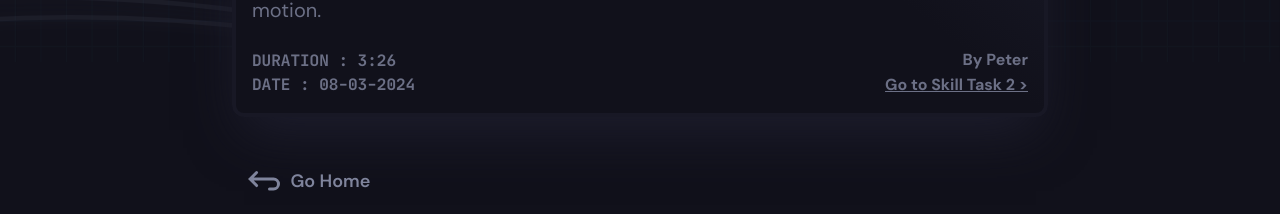
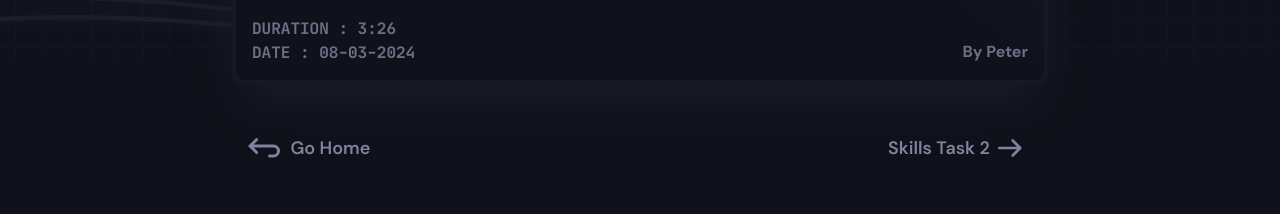
Before and after one commit to peterdev22/peterkni.com, a SvelteKit app: page /videos/skilltask1 in a window 1280 px wide. Shown: the part 738-952 px from the top of the page. Built offline with nearby package versions, Linux system fonts and the light colour scheme; a web font is replaced by a local one.

Commit message:
Clearer nav buttons

```diff
--- a/package.json
+++ b/package.json
@@ -1,6 +1,6 @@
 {
 	"name": "peterkni.com",
-	"version": "1.4.2",
+	"version": "1.4.3",
 	"private": true,
 	"scripts": {
 		"dev": "vite dev",
--- a/src/routes/videos/skilltask1/+page.svelte
+++ b/src/routes/videos/skilltask1/+page.svelte
@@ -18,7 +18,7 @@
   <div class="basis-1/12 md:basis-2/12 lg:basis-3/12 xl:basis-2/12" />
   <div class="mx-7 basis-10/12 md:basis-8/12 lg:basis-6/12 xl:basis-8/12">
     <div class="animate-zoomFadeIn opacity-0">
-      <div class="text-overlay-0 font-body font-bold italic text-lg mt-32">
+      <div class="text-overlay-0 font-body font-bold italic text-lg mt-24">
         CAD 2024
       </div>
       <div class="text-subtext-1 font-title font-bold text-2xl">
@@ -54,21 +54,18 @@
           </div>
         </div>
         <div>
+          <br>
           <div class="text-overlay-0 font-bold font-body text-md text-right">
             By Peter
           </div>
-          <a
-            class="text-overlay-0 font-bold font-body text-md text-right hover:text-mauve transition-all underline"
-            href="/videos/skilltask2">Go to Skill Task 2 ></a
-          >
         </div>
       </div>
     </div>
 
-    <div class="p-4">
+    <div class="p-4 flex justify-between">
       <a
         href="/"
-        class="transition-all duration-500 opacity-0 ease-in-out text-overlay-1 font-body text-lg font-semibold animate-zoomFadeIn hover:text-mauve hover:ml-1.5"
+        class="transition-all duration-500 opacity-0 ease-in-out text-overlay-1 font-body text-lg font-semibold animate-zoomFadeIn hover:text-mauve hover:font-bold"
       >
         <svg
           xmlns="http://www.w3.org/2000/svg"
@@ -85,7 +82,15 @@
         >
         Go Home
       </a>
+      <a
+        href="/videos/skilltask2"
+        class="transition-all duration-500 opacity-0 ease-in-out text-overlay-1 font-body text-lg font-semibold animate-zoomFadeIn hover:text-mauve hover:font-bold"
+      >
+        Skills Task 2
+        <svg xmlns="http://www.w3.org/2000/svg" class="inline-block align-text-bottom translate-y-1 mr-1.5" width="2rem" height="2rem" viewBox="0 0 24 24"><g fill="none"><path d="M24 0v24H0V0zM12.593 23.258l-.011.002l-.071.035l-.02.004l-.014-.004l-.071-.035c-.01-.004-.019-.001-.024.005l-.004.01l-.017.428l.005.02l.01.013l.104.074l.015.004l.012-.004l.104-.074l.012-.016l.004-.017l-.017-.427c-.002-.01-.009-.017-.017-.018m.265-.113l-.013.002l-.185.093l-.01.01l-.003.011l.018.43l.005.012l.008.007l.201.093c.012.004.023 0 .029-.008l.004-.014l-.034-.614c-.003-.012-.01-.02-.02-.022m-.715.002a.023.023 0 0 0-.027.006l-.006.014l-.034.614c0 .012.007.02.017.024l.015-.002l.201-.093l.01-.008l.004-.011l.017-.43l-.003-.012l-.01-.01z"/><path fill="currentColor" d="m14.707 5.636l5.657 5.657a1 1 0 0 1 0 1.414l-5.657 5.657a1 1 0 0 1-1.414-1.414l3.95-3.95H4a1 1 0 1 1 0-2h13.243l-3.95-3.95a1 1 0 1 1 1.414-1.414"/></g></svg>
+      </a>
     </div>
+
     <div
       class="lg:flex gap-10 mt-2 mb-14 lg:mb-8 animate-zoomFadeInDelay hidden"
     ></div>
--- a/src/routes/videos/skilltask2/+page.svelte
+++ b/src/routes/videos/skilltask2/+page.svelte
@@ -18,7 +18,7 @@
   <div class="basis-1/12 md:basis-2/12 lg:basis-3/12 xl:basis-2/12" />
   <div class="mx-7 basis-10/12 md:basis-8/12 lg:basis-6/12 xl:basis-8/12">
     <div class="animate-zoomFadeIn opacity-0">
-      <div class="text-overlay-0 font-body font-bold italic text-lg mt-32">
+      <div class="text-overlay-0 font-body font-bold italic text-lg mt-24">
         CAD 2024
       </div>
       <div class="text-subtext-1 font-title font-bold text-2xl">
@@ -53,23 +53,20 @@
           </div>
         </div>
         <div>
+          <br>
           <div class="text-overlay-0 font-bold font-body text-md text-right">
             By Peter
           </div>
-          <a
-            class="text-overlay-0 font-bold font-body text-md text-right hover:text-mauve transition-all underline"
-            href="/videos/skilltask1">&lt; Back to Skill Task 1</a
-          >
         </div>
       </div>
     </div>
 
-    <div class="p-4">
+    <div class="p-4 flex justify-between">
       <a
-        href="/"
-        class="transition-all duration-500 opacity-0 ease-in-out text-overlay-1 font-body text-lg font-semibold animate-zoomFadeIn hover:text-mauve hover:ml-1.5"
+        href="/videos/skilltask1"
+        class="transition-all duration-500 opacity-0 ease-in-out text-overlay-1 font-body text-lg font-semibold animate-zoomFadeIn hover:text-mauve hover:font-bold"
       >
-        <svg
+      <svg
           xmlns="http://www.w3.org/2000/svg"
           width="2rem"
           height="2rem"
@@ -82,7 +79,7 @@
             clip-rule="evenodd"
           /></svg
         >
-        Go Home
+        Skills Task 1
       </a>
     </div>
 
```
